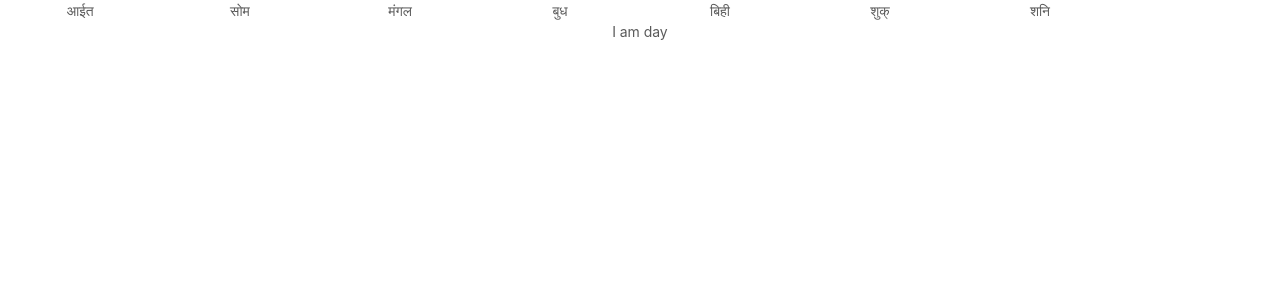
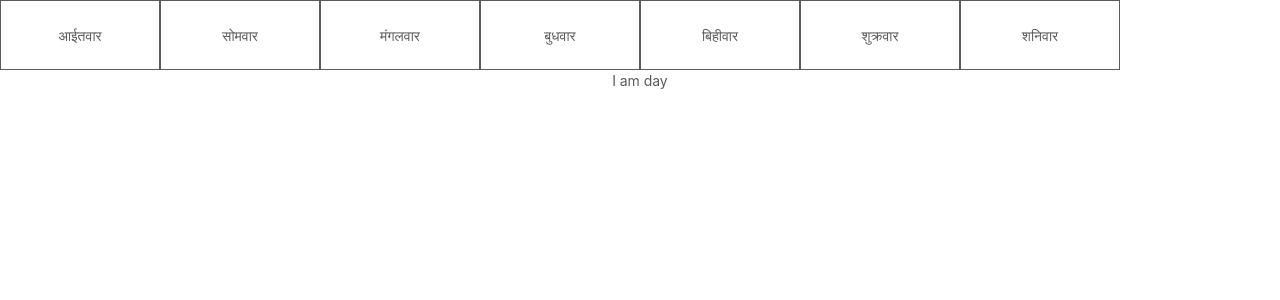
Before and after one commit to samundrak/bhitte-patro, a React (Create React App) app: page / in a window 1280 px wide. Shown: the top 300 px of the page. Built offline with nearby package versions, Linux system fonts and the light colour scheme.

Commit message:
some week css

```diff
--- a/package.json
+++ b/package.json
@@ -7,7 +7,8 @@
     "prop-types": "^15.6.2",
     "react": "^16.4.1",
     "react-dom": "^16.4.1",
-    "react-scripts": "1.1.4"
+    "react-scripts": "1.1.4",
+    "styled-components": "^3.3.3"
   },
   "scripts": {
     "start": "react-scripts start",
--- a/src/components/Month.js
+++ b/src/components/Month.js
@@ -7,7 +7,7 @@ class Month extends React.Component {
   render() {
     return (
       <Row>
-        <Week short />
+        <Week />
         <Days />
       </Row>
     );
--- a/src/components/Week.js
+++ b/src/components/Week.js
@@ -20,7 +20,19 @@ class Week extends Component {
     return (
       <Row>
         {Week.WEEK_NAMES[this.props.short ? 'SHORT' : 'LONG'].map((weekDay) => (
-          <Col span={3}>{weekDay}</Col>
+          <Col
+            span={3}
+            style={{
+              borderWidth: '1px',
+              height: '70px',
+              margin: '0px',
+              textAlign: 'center',
+              borderStyle: 'solid',
+              lineHeight: '70px',
+            }}
+          >
+            {weekDay}
+          </Col>
         ))}
       </Row>
     );
--- a/src/index.js
+++ b/src/index.js
@@ -5,4 +5,8 @@ import App from './App';
 import registerServiceWorker from './registerServiceWorker';
 
 ReactDOM.render(<App />, document.getElementById('root'));
+
 registerServiceWorker();
+if (module.hot) {
+  module.hot.accept();
+}
```
Also changed, not shown: 1 other file (tests, documents, lock files or other folders).
